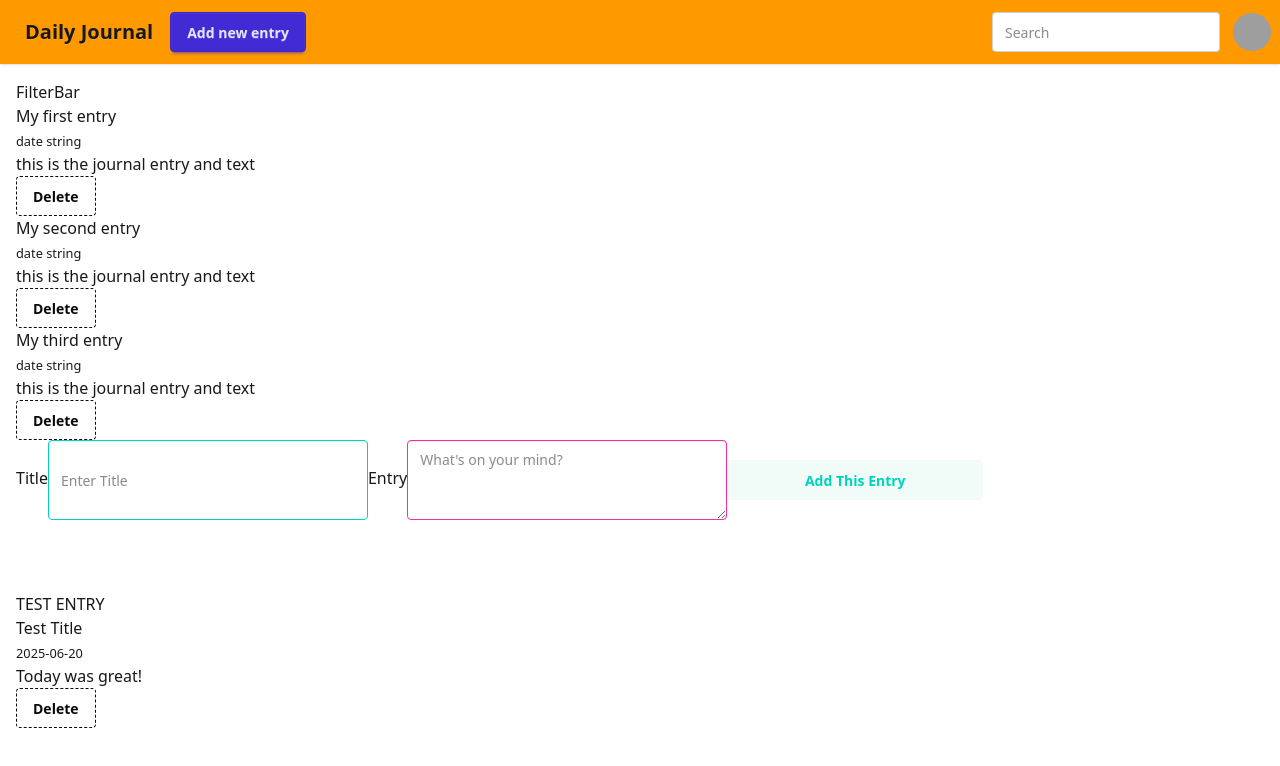
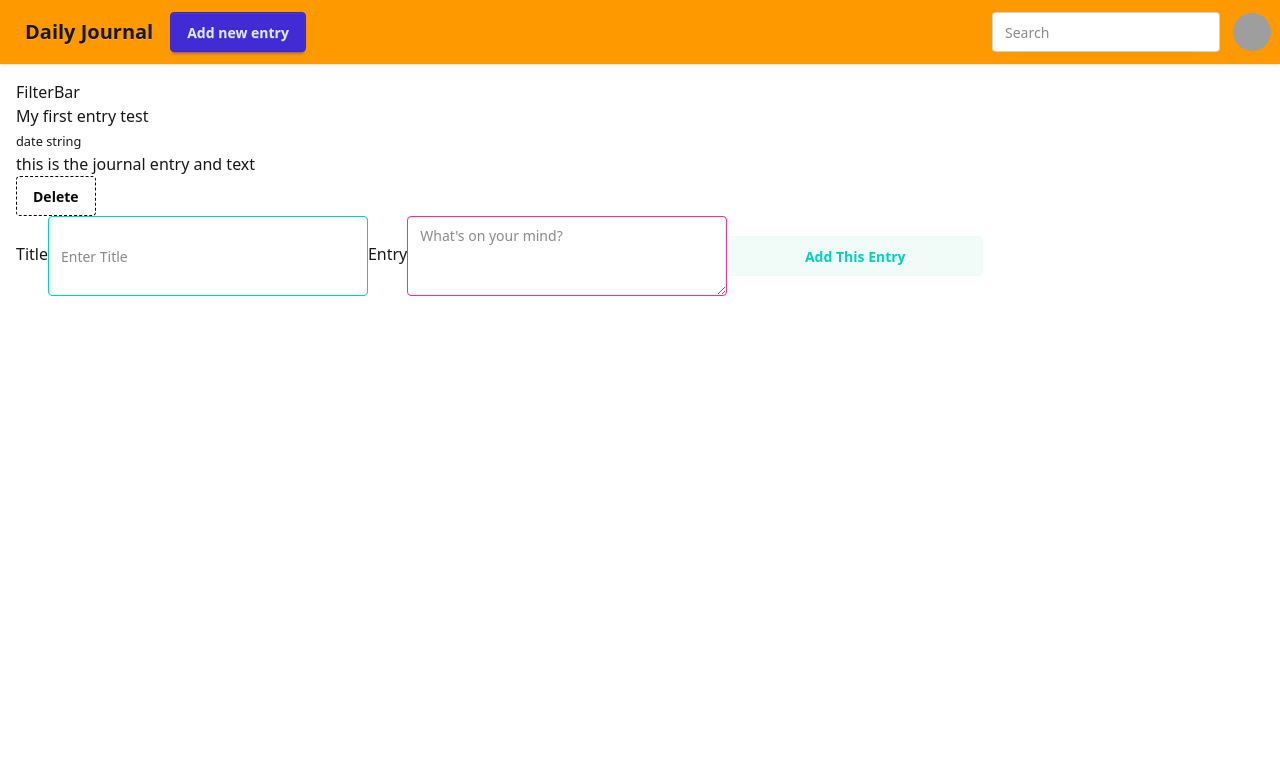
Before and after one commit to danooki/wd64-JournalEntry, a React (Vite) app: page / in a window 1280 px wide. Shown: the top 766 px of the page. Built offline with nearby package versions, Linux system fonts and the light colour scheme; grey boxes are pictures that could not be loaded.

Commit message:
Finished the Youtube Tutorial. Can create entries. No localStorage or popUpModal

```diff
--- a/src/App.jsx
+++ b/src/App.jsx
@@ -6,7 +6,6 @@
 import React, { useState } from "react";
 import Navbar from "./components/navBar";
 import DiaryEntryList from "./components/DiaryEntryList";
-import DiaryEntryForm from "./components/DiaryEntryForm";
 import FilterBar from "./components/FilterBar";
 import DiaryEntry from "./components/DiaryEntryIndividual";
 import Form from "./components/DiaryEntryForm";
@@ -27,17 +26,7 @@ const App = () => {
   // temporalllll: hardcoded entry
   const [entries, setEntries] = useState([
     {
-      title: "My first entry",
-      body: "this is the journal entry and text",
-      date: "date string",
-    },
-    {
-      title: "My second entry",
-      body: "this is the journal entry and text",
-      date: "date string",
-    },
-    {
-      title: "My third entry",
+      title: "My first entry test",
       body: "this is the journal entry and text",
       date: "date string",
     },
@@ -47,28 +36,20 @@ const App = () => {
     setEntries((prevEntries) => prevEntries.filter((_, i) => i !== index));
   };
 
+  // handleSubmit function to add a new entry
+  // This function will be passed down to the DiaryEntryForm component
+  const handleSubmit = (newEntry) => {
+    setEntries((prevEntries) => [...prevEntries, newEntry]);
+  };
+
   return (
     <>
       {/* Navbar at the top of the page */}
       <Navbar />
       <main className="container mx-auto p-4">
         <FilterBar />
-        {/*         <DiaryEntryList entryData={entries} removeEntry={this.removeEntry} />
-         */}
         <DiaryEntryList entryData={entries} removeEntry={removeEntry} />
-        <Form />
-
-        <br />
-        <br />
-        <br />
-        <p>TEST ENTRY</p>
-        <DiaryEntry
-          entryData={{
-            title: "Test Title",
-            body: "Today was great!",
-            date: "2025-06-20",
-          }}
-        />
+        <Form handleSubmit={handleSubmit} />
       </main>
     </>
   );
--- a/src/components/DiaryEntryForm.jsx
+++ b/src/components/DiaryEntryForm.jsx
@@ -1,33 +1,36 @@
-import React, { Component } from "react";
+import React, { useState } from "react";
 
 // this component is a form for creating new diary entries
 // it manages the state of the form inputs and handles submission
-class DiaryEntryForm extends Component {
-  constructor(props) {
-    super(props);
-    this.state = {
+
+const DiaryEntryForm = ({ handleSubmit }) => {
+  const initialState = {
     title: "",
     body: "",
   };
 
-    this.state = {
-      title: "",
-      body: "",
-    };
-  }
+  // Set up state using useState
+  const [formData, setFormData] = useState(initialState);
 
-  // initial state for the form inputs
-  handleChange = (event) => {
+  // Handles changes to input fields and updates form state
+  const handleChange = (event) => {
     const { name, value } = event.target;
-    this.setState({ [name]: value });
+
+    setFormData((prev) => ({
+      ...prev,
+      [name]: value,
+    }));
   };
 
-  // handleChange updates the state when the input values change
-  render() {
-    const { title, body } = this.state;
+  const submitForm = (e) => {
+    e.preventDefault(); // added Thursday: prevent page reload
+    handleSubmit(formData); // pass data to parent
+    setFormData(initialState); // reset form.
+  };
 
+  // state for the form inputs
   return (
-      <form onSubmit={this.handleSubmit}>
+    <form onSubmit={submitForm}>
       <label>Title</label>
       <input
         placeholder="Enter Title"
@@ -35,8 +38,8 @@ class DiaryEntryForm extends Component {
         type="text"
         name="title"
         id="title"
-          value={title}
-          onChange={this.handleChange}
+        value={formData.title}
+        onChange={handleChange}
       />
 
       <label>Entry</label>
@@ -46,15 +49,18 @@ class DiaryEntryForm extends Component {
         className="textarea textarea-secondary"
         name="body"
         id="body"
-          value={body}
-          onChange={this.handleChange}
+        value={formData.body}
+        onChange={handleChange}
       />
-        <button type="submit" className="btn btn-wide btn-soft btn-accent">
+      <button
+        type="submit"
+        className="btn btn-wide btn-soft btn-accent"
+        onClick={submitForm}
+      >
         Add This Entry
       </button>
     </form>
   );
-  }
-}
+};
 
 export default DiaryEntryForm;
--- a/src/components/DiaryEntryIndividual.jsx
+++ b/src/components/DiaryEntryIndividual.jsx
@@ -1,8 +1,10 @@
+import React from "react";
+
 const EntryHeader = ({ title }) => {
   //received title as prop and renders it inside an h3.
   return (
     <div>
-      <h3>{title}</h3>
+      <h1>{title}</h1>
     </div>
   );
 };
```
Also changed, not shown: 1 other file (tests, documents, lock files or other folders). Lines whose indentation alone changed are shown as unchanged.
